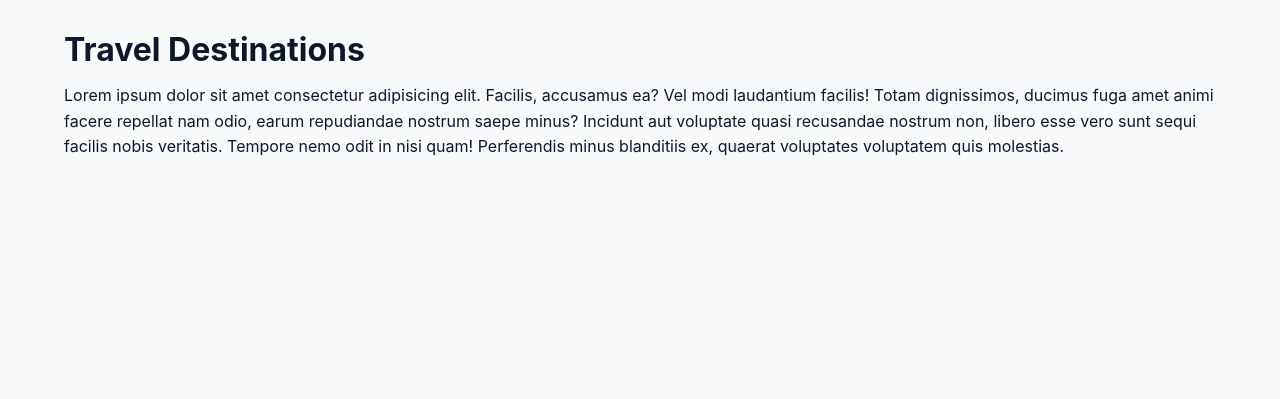
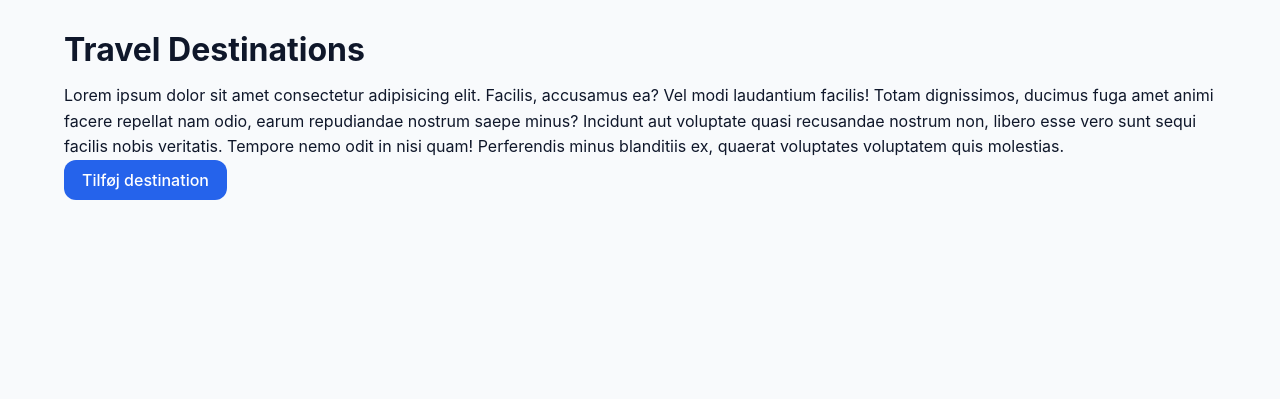
Before and after one commit to Lamo0004/2026_1_travel_destinations, a Flask app: page /destinations in a window 1280 px wide. Shown: the part 48-447 px from the top of the page. Run offline with Flask 3, Linux system fonts and the light colour scheme; data that the repository does not hold is empty.

Commit message:
tilføj-knap

```diff
--- a/templates/page_destinations.html
+++ b/templates/page_destinations.html
@@ -7,6 +7,7 @@
         Incidunt aut voluptate quasi recusandae nostrum non, libero esse vero sunt sequi facilis nobis veritatis.
         Tempore nemo odit in nisi quam! Perferendis minus blanditiis ex, quaerat voluptates voluptatem quis molestias.
     </p>
+    <a class="btn-primary" href="/api-create-destination">Tilføj destination</a>
 
     <div id="destinationsContainer"></div>
 
```
Also changed, not shown: 2 other files.
